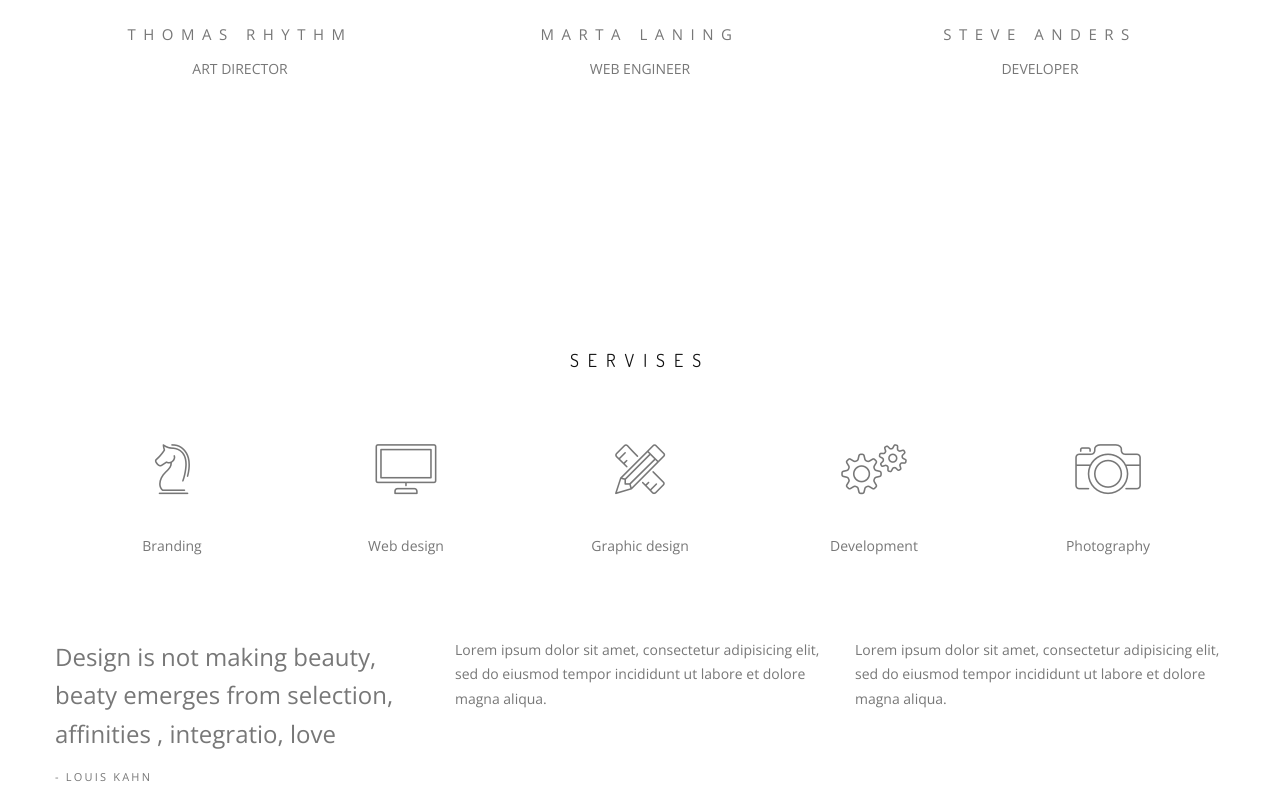
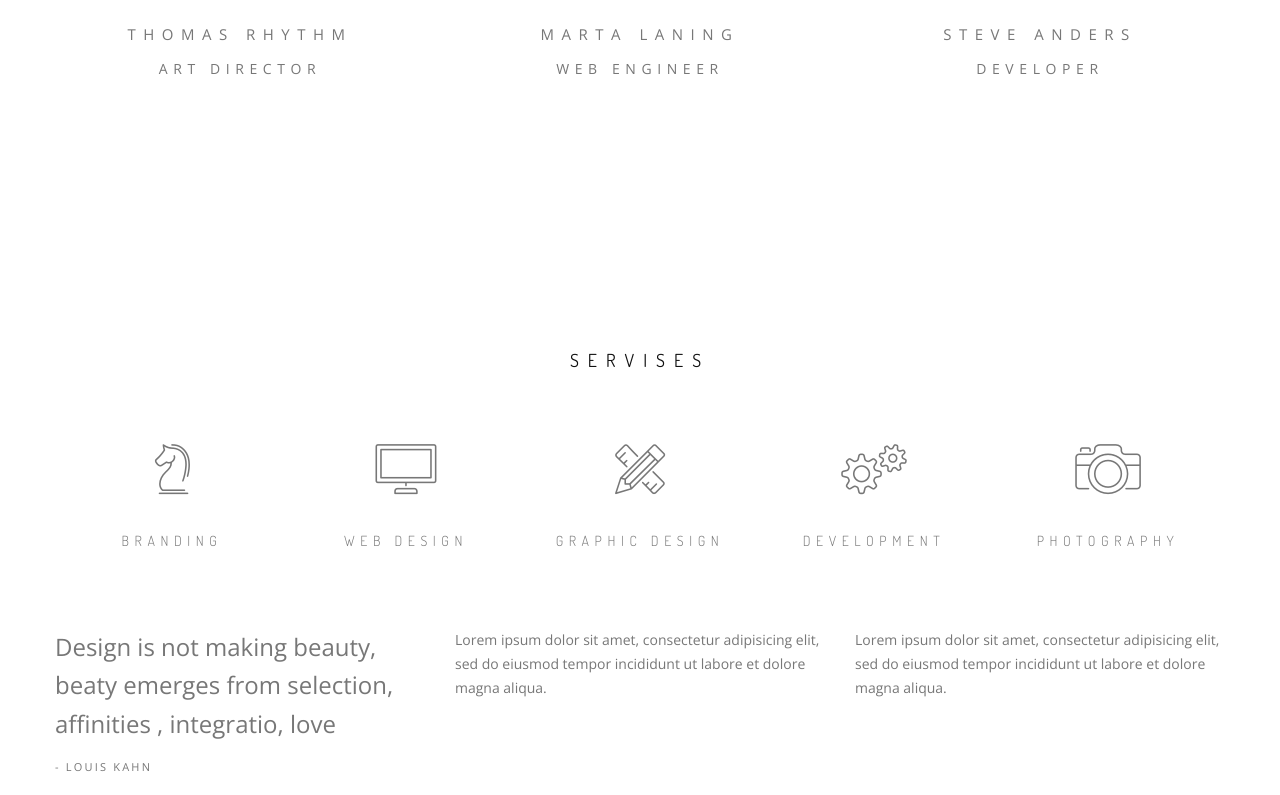
Before and after one commit to Daaiif/thomas-rhythm, a plain HTML site: page index.html in a window 1280 px wide. Shown: the part 1737-2532 px from the top of the page. Drawn offline with nearby package versions, Linux system fonts and the light colour scheme.

Commit message:
improvements

```diff
--- a/css/style.css
+++ b/css/style.css
@@ -292,15 +292,12 @@ textarea.form-control {
 .team-item .team-item-img:hover .team-item-skills {
 	opacity: 1;
 }
+.team-item .team-item-role {
+	letter-spacing: .4em;
+}
 /* ---- About studio end ---- */
 
 /* ---- Servises ----- */
-.ui-tabs-tab {
-	transition: all .2s linear;
-}
-.ui-tabs-tab:active {
-	color: #111;
-}
 #tabs .tabs-nav li {
 	float: left;
 	width: 20%;
@@ -309,16 +306,24 @@ textarea.form-control {
 #tabs .tabs-nav li span {
 	display: block;
 }
-
 .icon::before {
 	font-size: 50px;
 }
 #tabs .name-chapter {
+	font-family: 'Dosis', sans-serif;
+	font-size: 14px;
+	font-weight: 300;
+	letter-spacing: .4em;
 	margin-bottom: 80px;
 	margin-top: 40px;
+	text-transform: uppercase;
 }
-
-
+.ui-tabs-tab {
+	transition: all .2s linear;
+}
+.ui-tabs-tab:active {
+	color: #111;
+}
 /* ---- Servises end ----- */
 /* ---- why choose us? start ---- */
 .why-choose-us .row + .row {
@@ -395,8 +400,8 @@ textarea.form-control {
 	max-width: 750px;
 	margin: auto;
 }
-.portfolio-tabs-wraper {
-	height: 100vh;
+.portfolio .tabs-wraper {
+	overflow: hidden;
 }
 #tabs-portfolio {
 	width: 100%;
@@ -432,9 +437,9 @@ textarea.form-control {
 /* ---- Portfolio end ---- */
 
 /* ---- Creative-works start ---- */
-.creative-works {
+/* .creative-works {
 	margin-top: 30px;
-}
+} */
 /* ---- Creative-works end ---- */
 
 /* ===== Custom styles end ===== */
--- a/index.html
+++ b/index.html
@@ -152,23 +152,23 @@
               <ul class="tabs-nav">
                 <li><a href="#branding">
                   <span class="icon icon-strategy"></span>
-                  <span class="default-text name-chapter">Branding</span>
+                  <span class=" name-chapter">Branding</span>
                 </a></li>
                 <li><a href="#web-design">
                   <span class="icon icon-desktop"></span>
-                  <span class="default-text name-chapter">Web design</span>
+                  <span class=" name-chapter">Web design</span>
                 </a></li>
                 <li><a href="#graphic-design">
                   <span class="icon icon-tools"></span>
-                  <span class="default-text name-chapter">Graphic design</span>
+                  <span class= "name-chapter">Graphic design</span>
                 </a></li>
                 <li><a href="#development">
                   <span class="icon icon-gears"></span>
-                  <span class="default-text name-chapter">Development</span>
+                  <span class=" name-chapter">Development</span>
                 </a></li>
                 <li><a href="#photography">
                   <span class="icon icon-camera"></span>
-                  <span class="default-text name-chapter">Photography</span>
+                  <span class=" name-chapter">Photography</span>
                 </a></li>
               </ul>
               <div id="branding">
@@ -306,7 +306,7 @@
           <!-- / portfolio-info -->
         </div>
         <!-- / container -->
-        <div class="portfolio-tabs-wraper">
+        <div class="tabs-wraper">
           <div id="tabs-portfolio">
             <ul class="tabs-nav">
               <li><a href="#all-works">
@@ -374,7 +374,7 @@
           <div class="title section-title-light title-white">
             <span>Like our creative works?</span>
           </div>
-
+          <a href="#" class="btn btn-default">Start project</a>
         </div>
       </div>
       <div class="default-section why-choose-us">
```
